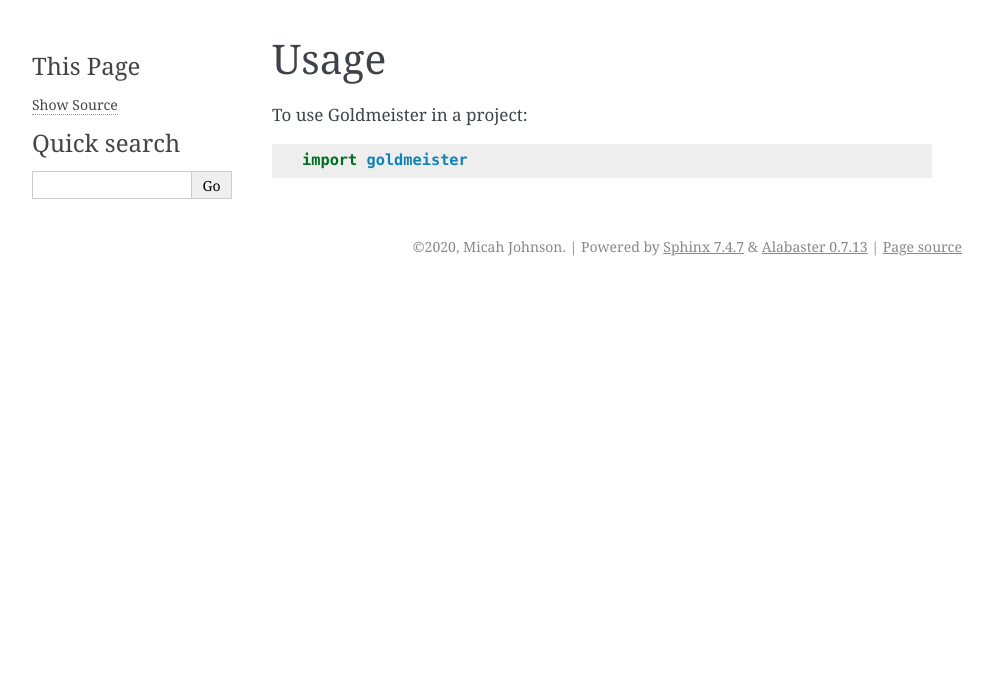
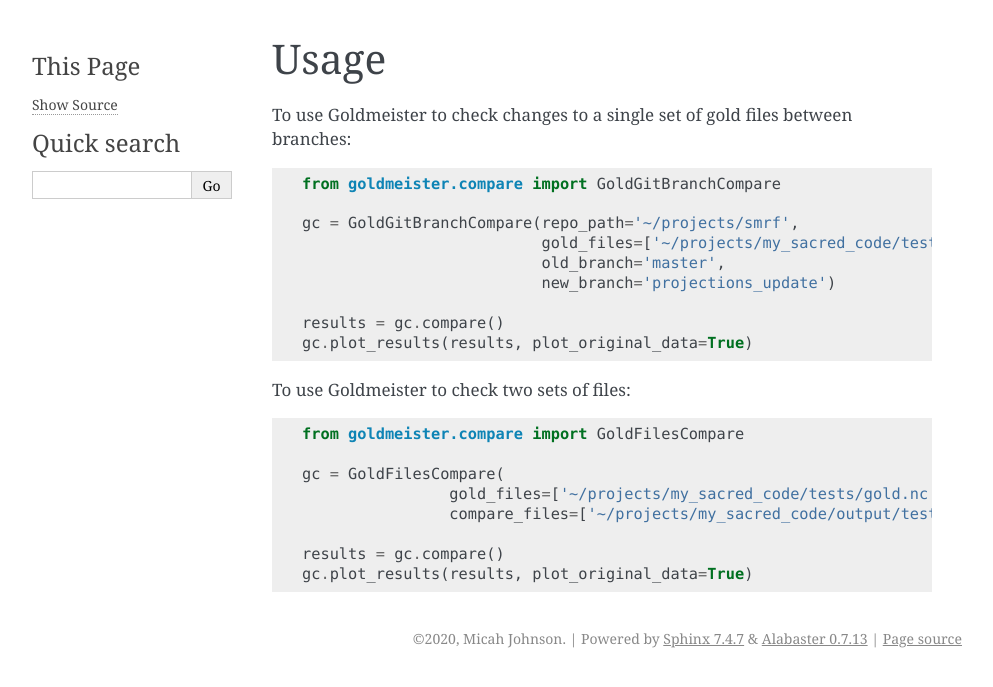
Before and after one commit to USDA-ARS-NWRC/goldmeister, a Sphinx documentation site: the page built from docs/usage.rst, in a window 1280 px wide. Shown: the top 687 px of the page, without its empty margins (148-1141 px from the left). Built offline with Sphinx 7.4.7, drawn with Linux system fonts in a browser that asks for light colours; pages that are not in the unit, such as notebooks, are missing from menus.

Commit message:
Updated the documents, added an example

```diff
--- a/docs/usage.rst
+++ b/docs/usage.rst
@@ -2,6 +2,27 @@
 Usage
 =====
 
-To use Goldmeister in a project::
+To use Goldmeister to check changes to a single set of gold files between
+branches::
 
-    import goldmeister
+    from goldmeister.compare import GoldGitBranchCompare
+
+    gc = GoldGitBranchCompare(repo_path='~/projects/smrf',
+                              gold_files=['~/projects/my_sacred_code/tests/gold.nc'],
+                              old_branch='master',
+                              new_branch='projections_update')
+
+    results = gc.compare()
+    gc.plot_results(results, plot_original_data=True)
+
+
+To use Goldmeister to check two sets of files::
+
+    from goldmeister.compare import GoldFilesCompare
+
+    gc = GoldFilesCompare(
+                    gold_files=['~/projects/my_sacred_code/tests/gold.nc'],
+                    compare_files=['~/projects/my_sacred_code/output/test.nc'])
+
+    results = gc.compare()
+    gc.plot_results(results, plot_original_data=True)
```
Also changed, not shown: README.rst (+13 -10 lines), 1 other file.
